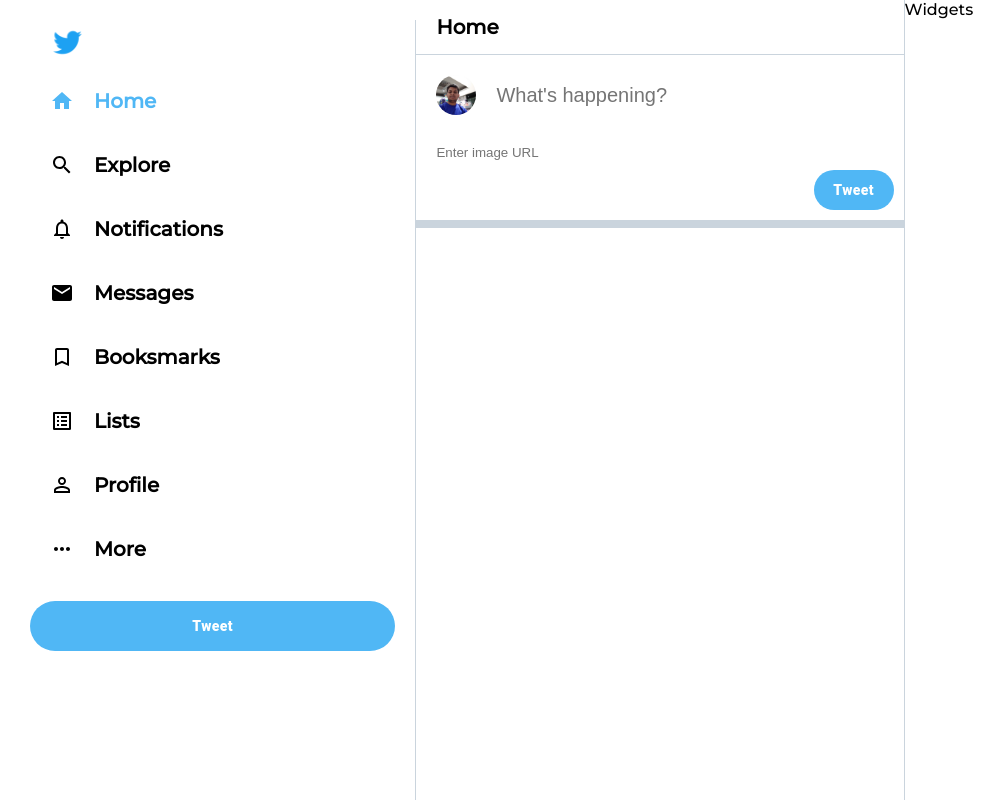
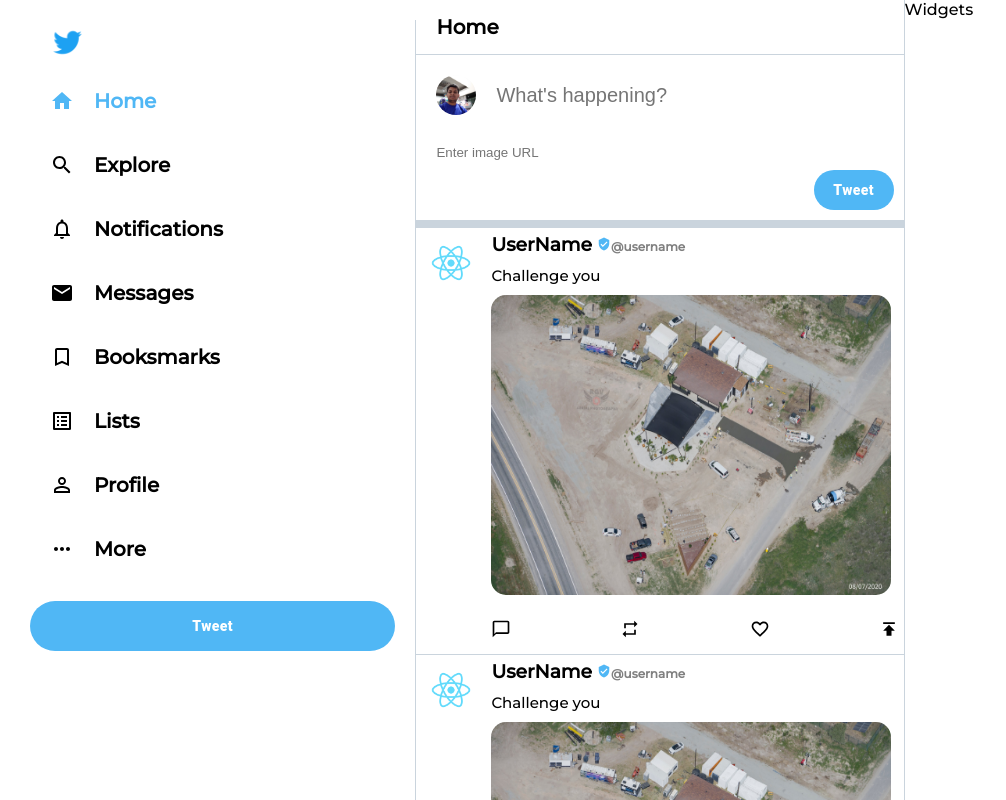
Before and after one commit to Iamsbharti/my-twitter, a React (Create React App) app: page / in a window 1280 px wide. Shown: the whole page, without its empty margins (0-1006 px from the left). Built offline with nearby package versions, Linux system fonts and the light colour scheme.

Commit message:
added post fe

```diff
--- a/src/components/Feed.js
+++ b/src/components/Feed.js
@@ -1,6 +1,7 @@
 import React from "react";
 import "../css/Feed.css";
 import TweetBox from "./TweetBox";
+import Post from "./Post";
 function Feed() {
   return (
     <div className="feed">
@@ -8,6 +9,16 @@
         <h2>Home</h2>
       </div>
       <TweetBox />
+      <Post />
+      <Post />
+      <Post />
+      <Post />
+      <Post />
+      <Post />
+      <Post />
+      <Post />
+      <Post />
+      <Post />
     </div>
   );
 }
--- a/src/components/Post.js
+++ b/src/components/Post.js
@@ -2,6 +2,10 @@
 import "../css/Post.css";
 import { Avatar } from "@material-ui/core";
 import VerifiedUserIcon from "@material-ui/icons/VerifiedUser";
+import PublishIcon from "@material-ui/icons/Publish";
+import FavoriteBorderIcon from "@material-ui/icons/FavoriteBorder";
+import ChatBubbleOutlineIcon from "@material-ui/icons/ChatBubbleOutline";
+import RepeatIcon from "@material-ui/icons/Repeat";
 function Post({
   displayName,
   userName,
@@ -14,15 +18,16 @@
   return (
     <div className="post">
       <div className="post__avatar">
-        <Avatar src={process.env.PUBLIC_URL}></Avatar>
+        <Avatar src={process.env.PUBLIC_URL + "/logo512.png"}></Avatar>
       </div>
       <div className="post__body">
         <div className="post__header">
           <div className="post__headerText">
             <h3>
-              UserName
-              <span>
+              UserName{" "}
+              <span className="post__verified">
                 <VerifiedUserIcon className="post__badge" />
+                @username
               </span>
             </h3>
           </div>
@@ -30,6 +35,13 @@
             <p>Challenge you </p>
           </div>
         </div>
+        <img src={process.env.PUBLIC_URL + "/EfJKhHAXsAAlIFu.jpeg"} alt="" />
+        <div className="post__footer">
+          <ChatBubbleOutlineIcon fontSize="small" />
+          <RepeatIcon fontSize="small" />
+          <FavoriteBorderIcon fontSize="small" />
+          <PublishIcon fontSize="small" />
+        </div>
       </div>
     </div>
   );
--- a/src/css/Post.css
+++ b/src/css/Post.css
@@ -0,0 +1,37 @@
+.post {
+  display: flex;
+  align-items: flex-start;
+  border-bottom: 1px solid var(--twitter-bg);
+  padding-bottom: 10px;
+}
+.post__body {
+  flex: 1;
+  padding: 5px;
+}
+.post__body > img {
+  border-radius: 15px;
+  width: 400px;
+  height: 300px;
+}
+.post__footer {
+  display: flex;
+  justify-content: space-between;
+  margin-top: 20px;
+}
+.post__badge {
+  font-size: 14px !important;
+  color: var(--twitter-color);
+}
+.post_headerDescription {
+  margin-top: 10px;
+  font-size: 15px;
+  margin-bottom: 10px;
+}
+.post__avatar {
+  padding: 15px;
+}
+.post__verified {
+  font-weight: 600;
+  font-size: 12px;
+  color: gray;
+}
```
Also changed, not shown: public/EfJKhHAXsAAlIFu.jpeg (added), public/pic1.jpg (added).
